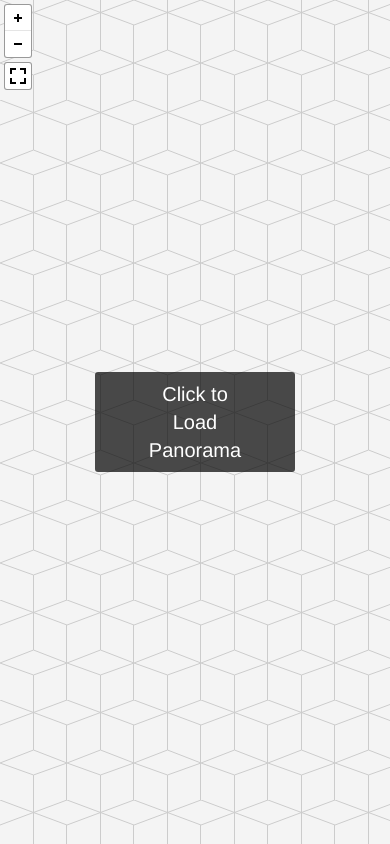
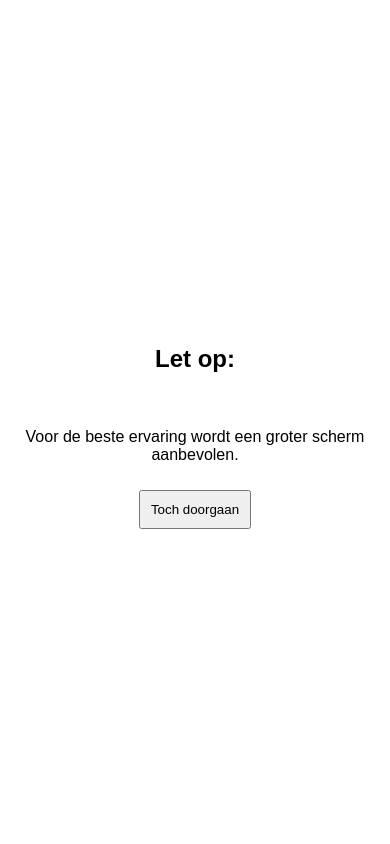
Before and after one commit to vu-ih2ls/vu-virtual-lab, a plain HTML site: page index.html in a window 390 px wide. Drawn offline with Linux system fonts and the light colour scheme.

Commit message:
Added small screen warning popup

```diff
--- a/index.html
+++ b/index.html
@@ -14,14 +14,52 @@
         #panorama {
             height: 100%;
         }
+        /* Warning for small screens */
+        .overlay {
+            height: 100%;
+            display: flex;
+            justify-content: center;
+            align-items: center;
+            text-align: center;
+            flex-direction: column;
+            font-family: sans-serif;
+        }
+        .overlay > :is(h2, p, button) {
+            padding: 10px;
+        }
+        .hidden {
+            display: none;
+        }
     </style>
 </head>
 <body>
+    <div id="popup" class="hidden overlay">
+        <h2>Let op:</h2>
+        <p>Voor de beste ervaring wordt een groter scherm aanbevolen.</p>
+        <button onclick="popup()">Toch doorgaan</button>
+    </div>
     <div id="panorama"></div>
     <script type="module">
-      // Import and initialize pannellum viewer.
       import pannellumViewer from './pannellumViewer.js';
+      import settings from './settings.js';
+
+      // Initialize pannellum viewer.
       pannellum.viewer('panorama', pannellumViewer);
+
+      // Warning for small screens.
+      if (settings.smallScreenWarning) {
+        let windowSize = window.innerWidth;
+        window.addEventListener('load', (event) => {
+          if (windowSize <= 800) {popup()}
+        });
+      }
+    </script>
+    <script>
+      // Popup function for small screen warning.
+      function popup() {
+        document.getElementById('popup').classList.toggle('hidden');
+        document.getElementById('panorama').classList.toggle('hidden');
+      }
     </script>
 </body>
 </html>
--- a/settings.js
+++ b/settings.js
@@ -2,7 +2,9 @@ const settings = {
   // Edit this url for different canvas urls or course codes.
   "baseUrl": "https://canvas.vu.nl/courses/<COURSE_CODE>/",
   // Name of the folder containing the files.
-  "folder": "img"
+  "folder": "img",
+  // Warning popup for small screens.
+  "smallScreenWarning": true
 };
 
 export default settings;
```
